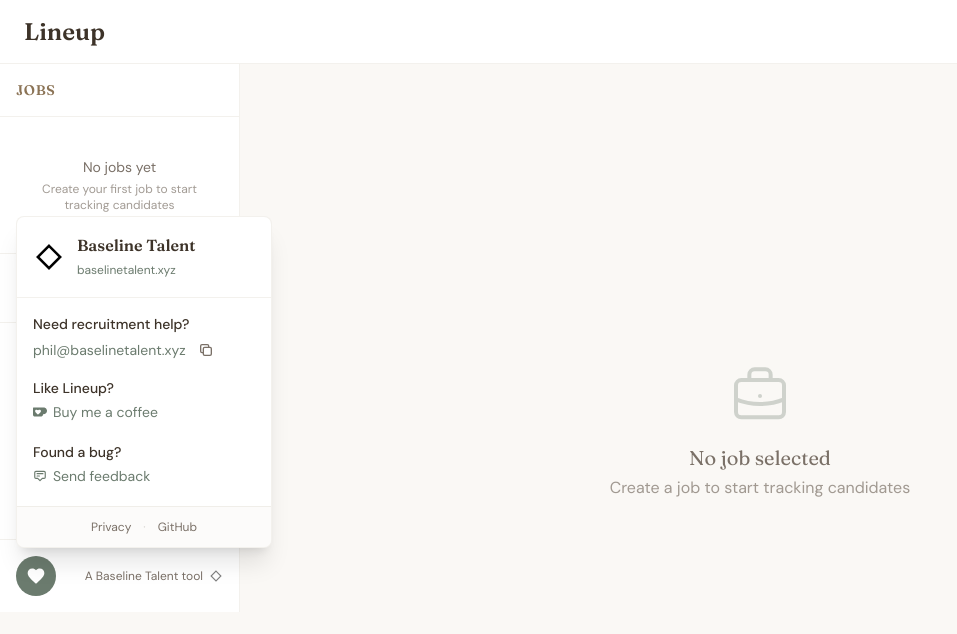
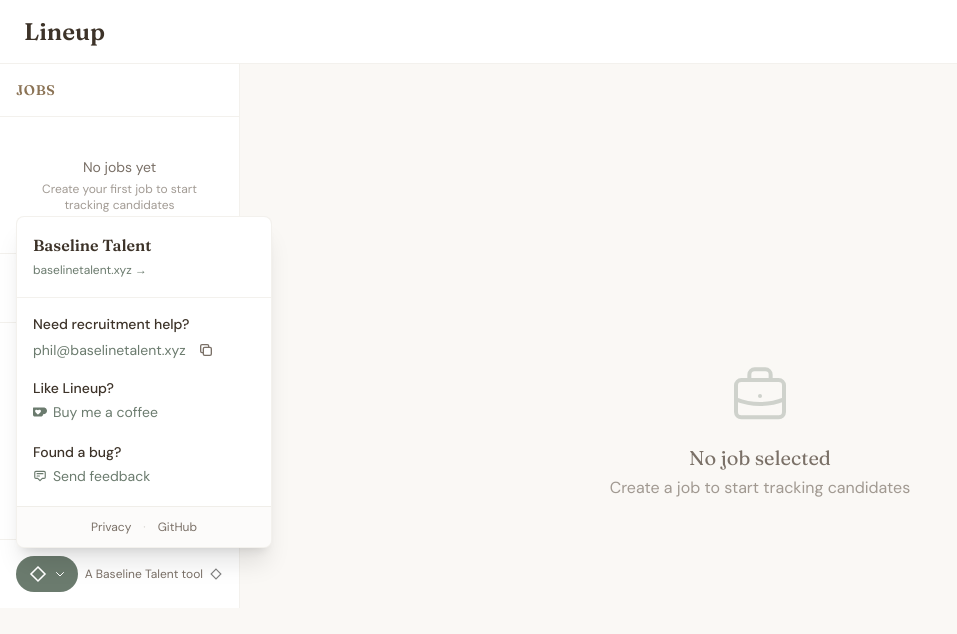
Before and after one commit to phil-baseline/baseline-talent-lineup, a React (Vite) app: page / in a window 1280 px wide. Both pictures are taken after a click on the button "Support menu". Shown: the top 634 px of the page, without its empty margins (0-957 px from the left). Built offline with nearby package versions, Linux system fonts and the light colour scheme.

Commit message:
Redesign support menu button with diamond icon
- Replace heart icon with Baseline diamond
- Add chevron to indicate expandable menu
- Simplify menu header - remove duplicate diamond
- Make header a clickable link to baselinetalent.xyz

Co-Authored-By: Claude Opus 4.5 <noreply@anthropic.com>

```diff
--- a/src/components/Sidebar/SupportMenu.tsx
+++ b/src/components/Sidebar/SupportMenu.tsx
@@ -43,26 +43,19 @@ export function SupportMenu({ onOpenPrivacy }: SupportMenuProps) {
         <div
           className="absolute bottom-full left-0 mb-2 w-64 bg-surface rounded-lg shadow-xl border border-brown/10 overflow-hidden animate-in slide-in-from-bottom-2 fade-in duration-200"
         >
-          <div className="p-4 border-b border-brown/10 flex items-center gap-3">
-            <img
-              src="./assets/baseline_icon_black.svg"
-              alt="Baseline"
-              className="w-8 h-8"
-            />
-            <div>
-              <h3 className="font-headline font-semibold text-deep-brown">
-                Baseline Talent
-              </h3>
           <a
             href="https://baselinetalent.xyz"
             target="_blank"
             rel="noopener noreferrer"
-                className="text-xs text-sage hover:underline"
+            className="block p-4 border-b border-brown/10 hover:bg-cream/50 transition-colors"
           >
-                baselinetalent.xyz
+            <h3 className="font-headline font-semibold text-deep-brown">
+              Baseline Talent
+            </h3>
+            <span className="text-xs text-sage">
+              baselinetalent.xyz →
+            </span>
           </a>
-            </div>
-          </div>
 
           <div className="p-4 space-y-4">
             <div>
@@ -160,17 +153,27 @@ export function SupportMenu({ onOpenPrivacy }: SupportMenuProps) {
       <button
         onClick={() => setIsOpen(!isOpen)}
         className={`
-          flex items-center justify-center w-10 h-10 rounded-full
+          flex items-center gap-1.5 px-3 py-2 rounded-full
           transition-all duration-200
           ${isOpen
-            ? 'bg-sage text-white'
-            : 'bg-cream text-sage hover:bg-sage/10'
+            ? 'bg-sage'
+            : 'bg-cream hover:bg-sage/10'
           }
         `}
         aria-label="Support menu"
       >
-        <svg className="w-5 h-5" fill="currentColor" viewBox="0 0 24 24">
-          <path d="M12 21.35l-1.45-1.32C5.4 15.36 2 12.28 2 8.5 2 5.42 4.42 3 7.5 3c1.74 0 3.41.81 4.5 2.09C13.09 3.81 14.76 3 16.5 3 19.58 3 22 5.42 22 8.5c0 3.78-3.4 6.86-8.55 11.54L12 21.35z" />
+        <img
+          src="./assets/baseline_icon_black.svg"
+          alt=""
+          className={`w-5 h-5 transition-all ${isOpen ? 'brightness-0 invert' : ''}`}
+        />
+        <svg
+          className={`w-3 h-3 transition-all ${isOpen ? 'text-white rotate-180' : 'text-stone'}`}
+          fill="none"
+          viewBox="0 0 24 24"
+          stroke="currentColor"
+        >
+          <path strokeLinecap="round" strokeLinejoin="round" strokeWidth={2} d="M5 15l7-7 7 7" />
         </svg>
       </button>
     </div>
```
Lines whose indentation alone changed are shown as unchanged.
